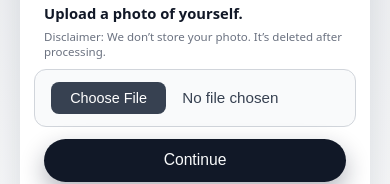
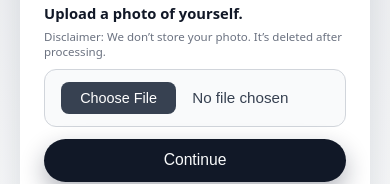
Before and after one commit to lroyland/memory_sketch, a plain HTML site: page static/index.html in a window 390 px wide. Shown: the part 181-365 px from the top of the page. Drawn offline with Linux system fonts and the light colour scheme.

Commit message:
Fix file input overflow on mobile browsers

```diff
--- a/static/index.html
+++ b/static/index.html
@@ -107,10 +107,15 @@
       justify-content: center;
       gap: 0.5rem;
       margin-bottom: 0.75rem;
+      width: 100%;
+      max-width: 100%;
+      box-sizing: border-box;
     }
 
     input[type="file"] {
       flex: 1;
+      min-width: 0;
+      max-width: 100%;
       font-size: 0.95rem;
       padding: 0.75rem 1rem;
       border: 1px solid #d1d5db;
@@ -120,6 +125,10 @@
       cursor: pointer;
       transition: all 0.2s ease;
       min-height: 48px;
+      box-sizing: border-box;
+      overflow: hidden;
+      text-overflow: ellipsis;
+      white-space: nowrap;
     }
 
     input[type="file"]:hover {
```
